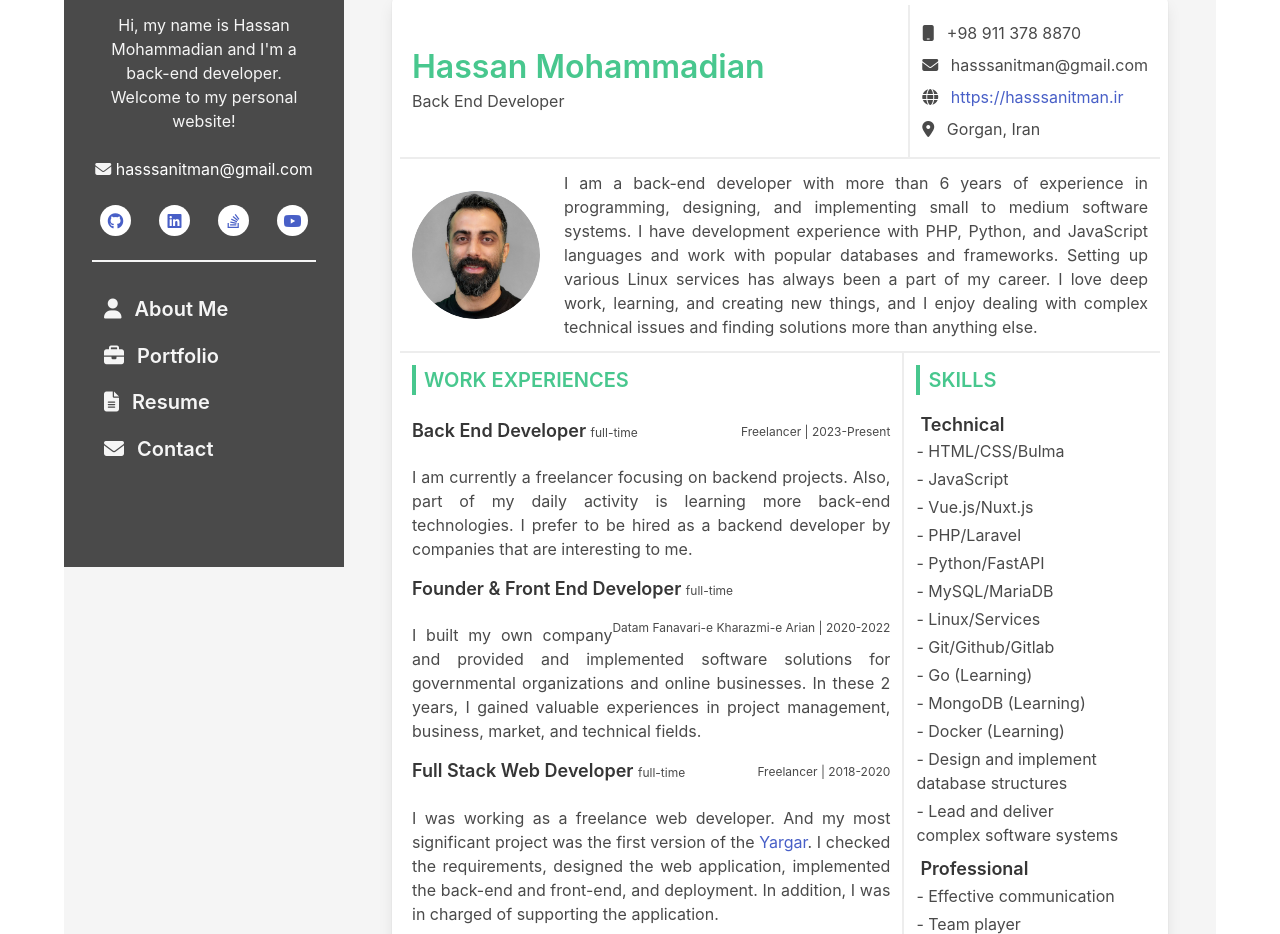
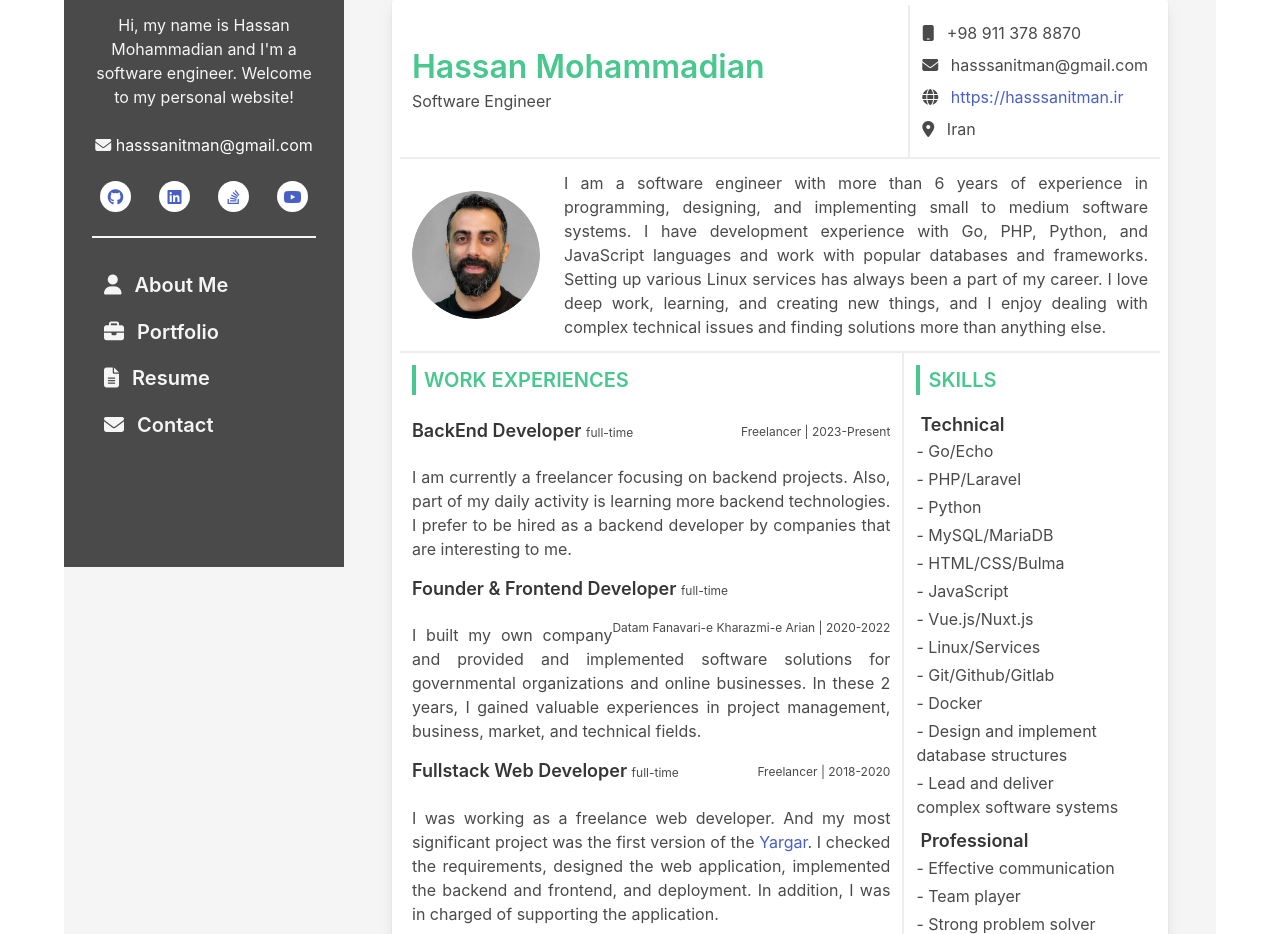
Before and after one commit to hasssanitman/reman, a plain HTML site: page resume.html in a window 1280 px wide. Shown: the part 233-1167 px from the top of the page. Drawn offline with Linux system fonts and the light colour scheme.

Commit message:
A big content update :D

```diff
--- a/resume.html
+++ b/resume.html
@@ -50,8 +50,8 @@
                 </figure>
                 <div class="content has-text-centered pt-4">
                   <p class="has-text-light">
-                    Hi, my name is Hassan Mohammadian and I'm a back-end
-                    developer. Welcome to my personal website!
+                    Hi, my name is Hassan Mohammadian and I'm a software
+                    engineer. Welcome to my personal website!
                   </p>
                 </div>
                 <div class="content has-text-centered">
@@ -156,8 +156,8 @@
               </figure>
               <div class="content has-text-centered pt-4">
                 <p class="has-text-light">
-                  Hi, my name is Hassan Mohammadian and I'm a back-end
-                  developer. Welcome to my personal website!
+                  Hi, my name is Hassan Mohammadian and I'm a software engineer.
+                  Welcome to my personal website!
                 </p>
               </div>
               <div class="content has-text-centered">
@@ -290,7 +290,7 @@
                             <h1 class="title mb-1 has-text-success">
                               Hassan Mohammadian
                             </h1>
-                            <h4>Back End Developer</h4>
+                            <h4>Software Engineer</h4>
                           </div>
                           <div class="column is-narrow left-bordered">
                             <h5 class="is-size-6 py-1">
@@ -311,7 +311,8 @@
                             </h5>
                             <h5 class="is-size-6 py-1">
                               <i class="fas fa-map-marker-alt"></i>
-                              <span class="pl-2">Gorgan, Iran</span>
+                              <span class="pl-2">Iran</span>
+                              <!-- <span class="pl-2">Gorgan, Iran</span> -->
                             </h5>
                           </div>
                         </div>
@@ -327,17 +328,17 @@
                           <div class="column">
                             <div class="content">
                               <p class="has-text-justified">
-                                I am a back-end developer with more than 6 years
-                                of experience in programming, designing, and
-                                implementing small to medium software systems. I
-                                have development experience with PHP, Python,
-                                and JavaScript languages and work with popular
-                                databases and frameworks. Setting up various
-                                Linux services has always been a part of my
-                                career. I love deep work, learning, and creating
-                                new things, and I enjoy dealing with complex
-                                technical issues and finding solutions more than
-                                anything else.
+                                I am a software engineer with more
+                                than 6 years of experience in programming,
+                                designing, and implementing small to medium
+                                software systems. I have development experience
+                                with Go, PHP, Python, and JavaScript languages and
+                                work with popular databases and frameworks.
+                                Setting up various Linux services has always
+                                been a part of my career. I love deep work,
+                                learning, and creating new things, and I enjoy
+                                dealing with complex technical issues and
+                                finding solutions more than anything else.
                               </p>
                             </div>
                           </div>
@@ -353,7 +354,7 @@
                               <div class="content pt-5">
                                 <div class="pb-4">
                                   <h5 class="d-inline-block">
-                                    Back End Developer
+                                    BackEnd Developer
                                   </h5>
                                   <small class="is-size-7">full-time</small>
                                   <small class="is-pulled-right pt-1 is-size-7"
@@ -362,7 +363,7 @@
                                   <p class="pt-2 has-text-justified">
                                     I am currently a freelancer focusing on
                                     backend projects. Also, part of my daily
-                                    activity is learning more back-end
+                                    activity is learning more backend
                                     technologies. I prefer to be hired as a
                                     backend developer by companies that are
                                     interesting to me.
@@ -370,7 +371,7 @@
                                 </div>
                                 <div class="pb-4">
                                   <h5 class="d-inline-block">
-                                    Founder & Front End Developer
+                                    Founder & Frontend Developer
                                   </h5>
                                   <small class="is-size-7">full-time</small>
                                   <small class="is-pulled-right pt-1 is-size-7"
@@ -388,7 +389,7 @@
                                 </div>
                                 <div class="pb-4">
                                   <h5 class="d-inline-block">
-                                    Full Stack Web Developer
+                                    Fullstack Web Developer
                                   </h5>
                                   <small class="is-size-7">full-time</small>
                                   <small class="is-pulled-right pt-1 is-size-7"
@@ -400,10 +401,9 @@
                                     first version of the
                                     <a href="casestudy/yargar.html">Yargar</a>.
                                     I checked the requirements, designed the web
-                                    application, implemented the back-end and
-                                    front-end, and deployment. In addition, I
-                                    was in charged of supporting the
-                                    application.
+                                    application, implemented the backend and
+                                    frontend, and deployment. In addition, I was
+                                    in charged of supporting the application.
                                   </p>
                                 </div>
                                 <div class="pb-4">
@@ -513,21 +513,16 @@
                               </h5>
                               <div class="content pt-2">
                                 <h5 class="m-1 mt-3">Technical</h5>
+                                <p class="mb-1">- Go/Echo</p>
+                                <p class="mb-1">- PHP/Laravel</p>
+                                <p class="mb-1">- Python</p>
+                                <p class="mb-1">- MySQL/MariaDB</p>
                                 <p class="mb-1">- HTML/CSS/Bulma</p>
                                 <p class="mb-1">- JavaScript</p>
                                 <p class="mb-1">- Vue.js/Nuxt.js</p>
-                                <p class="mb-1">- PHP/Laravel</p>
-                                <p class="mb-1">- Python/FastAPI</p>
-                                <p class="mb-1">- MySQL/MariaDB</p>
-                                <!-- <p class="mb-1">- MVC</p> -->
                                 <p class="mb-1">- Linux/Services</p>
-                                <!-- <p class="mb-1">- Network</p> -->
                                 <p class="mb-1">- Git/Github/Gitlab</p>
-                                <!-- <p class="mb-1">- Object-oriented design</p> -->
-                                <!-- <p class="mb-1">Fanctional programming</p> -->
-                                <p class="mb-1">- Go (Learning)</p>
-                                <p class="mb-1">- MongoDB (Learning)</p>
-                                <p class="mb-1">- Docker (Learning)</p>
+                                <p class="mb-1">- Docker</p>
                                 <p class="mb-1">
                                   - Design and implement
                                   <br class="is-hidden-mobile" />
@@ -614,13 +609,10 @@
                                 INTERESTS
                               </h5>
                               <div class="content pt-2">
-                                <!-- <p class="mb-1">- Muay Thai</p>
-                                <p class="mb-1">- Hiking</p> -->
+                                <!-- <p class="mb-1">- Muay Thai</p> -->
+                                <p class="mb-1">- Bug Bounty</p>
                                 <p class="mb-1">- Security</p>
-                                <p class="mb-1">- Microservices</p>
-                                <p class="mb-1">- Functional programming</p>
                                 <p class="mb-1">- Artificial intelligence</p>
-                                <!-- <p class="mb-1">- Golang</p> -->
                                 <!-- <p class="mb-1">- Physics</p>
                                 <p class="mb-1">- Astronomy</p> -->
                               </div>
```
Also changed, not shown: casestudy/carbon.html (+4 -4 lines), casestudy/ibolak-automation.html (+5 -8 lines), casestudy/nextcloud.html (+5 -8 lines), casestudy/ojrat.html (+5 -8 lines), casestudy/yargar.html (+4 -4 lines), contact.html (+8 -8 lines), index.html (+33 -21 lines), portfolio.html (+4 -4 lines), resume4pdf-has-pic.html (+28 -36 lines), resume4pdf.html (+28 -36 lines), 1 other file.
